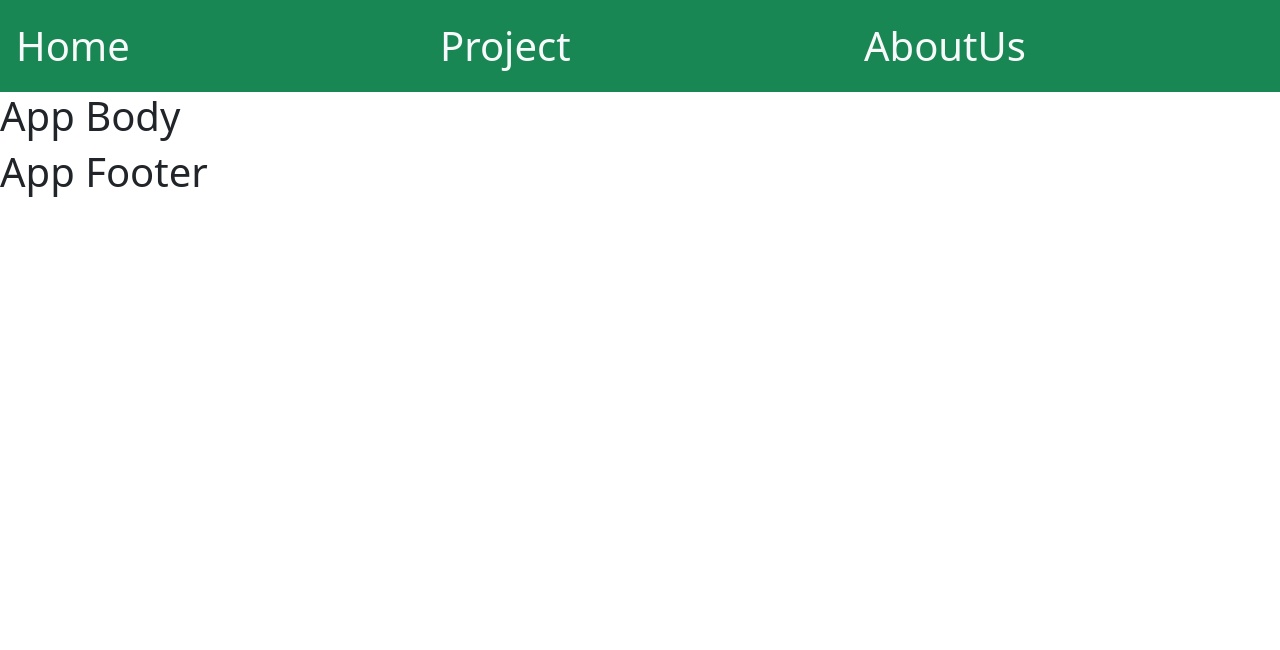
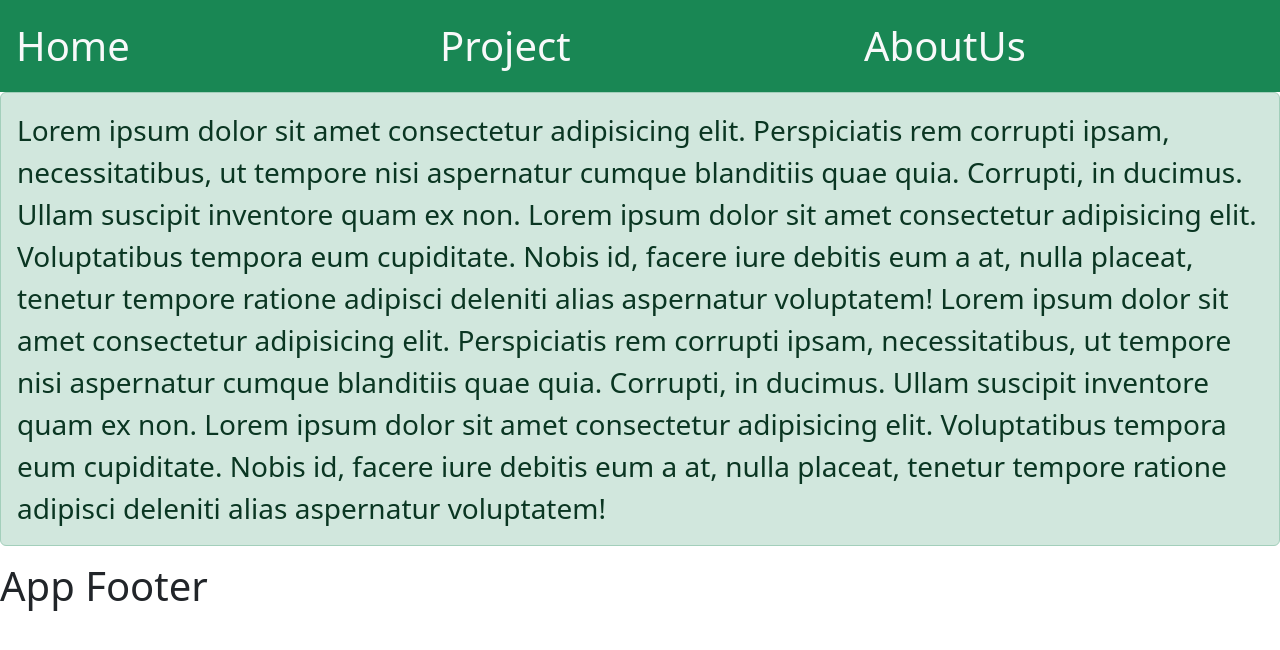
Before and after one commit to dac-23-mumbai/third-react-app, a React (Create React App) app: page / in a window 1280 px wide. Shown: the top 650 px of the page. Built offline with nearby package versions, Linux system fonts and the light colour scheme.

Commit message:
app body

```diff
--- a/src/App.js
+++ b/src/App.js
@@ -24,7 +24,21 @@ function AppHeader() {
 function AppBody() {
   return (
     <>
-      <h1>App Body</h1>
+      <div className="alert alert-success fs-3">
+        Lorem ipsum dolor sit amet consectetur adipisicing elit. Perspiciatis
+        rem corrupti ipsam, necessitatibus, ut tempore nisi aspernatur cumque
+        blanditiis quae quia. Corrupti, in ducimus. Ullam suscipit inventore
+        quam ex non. Lorem ipsum dolor sit amet consectetur adipisicing elit.
+        Voluptatibus tempora eum cupiditate. Nobis id, facere iure debitis eum a
+        at, nulla placeat, tenetur tempore ratione adipisci deleniti alias
+        aspernatur voluptatem! Lorem ipsum dolor sit amet consectetur
+        adipisicing elit. Perspiciatis rem corrupti ipsam, necessitatibus, ut
+        tempore nisi aspernatur cumque blanditiis quae quia. Corrupti, in
+        ducimus. Ullam suscipit inventore quam ex non. Lorem ipsum dolor sit
+        amet consectetur adipisicing elit. Voluptatibus tempora eum cupiditate.
+        Nobis id, facere iure debitis eum a at, nulla placeat, tenetur tempore
+        ratione adipisci deleniti alias aspernatur voluptatem!
+      </div>
     </>
   );
 }
```
